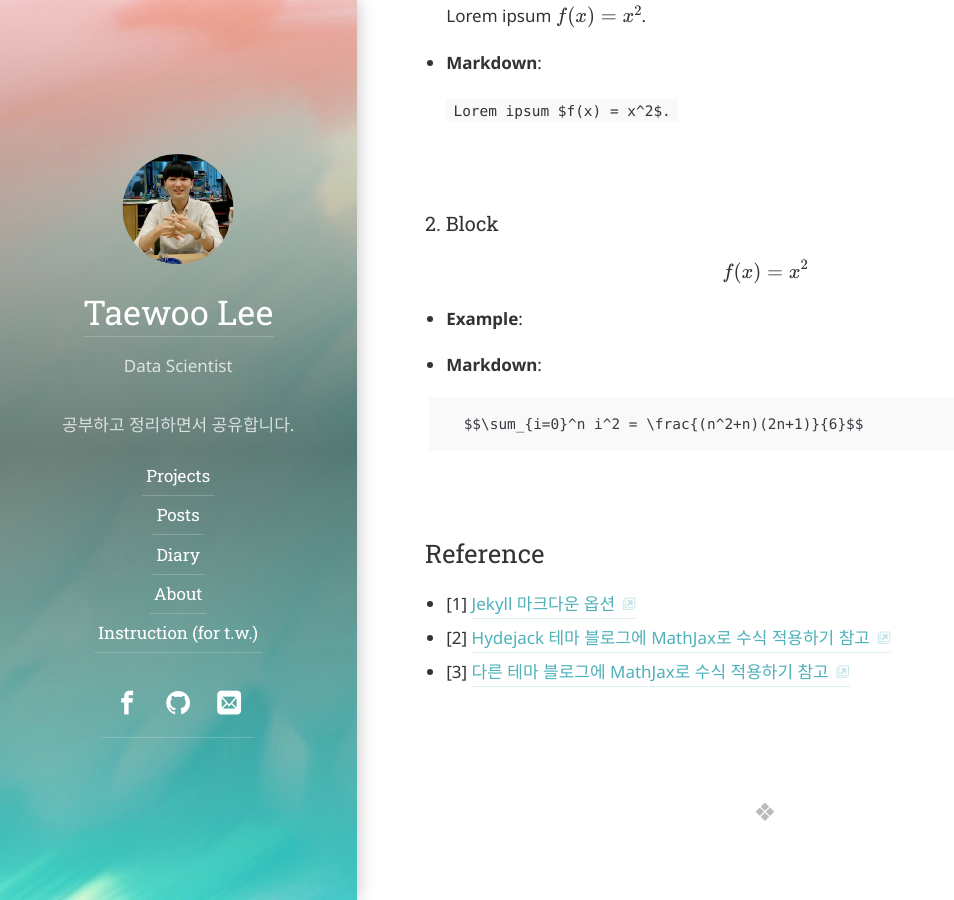
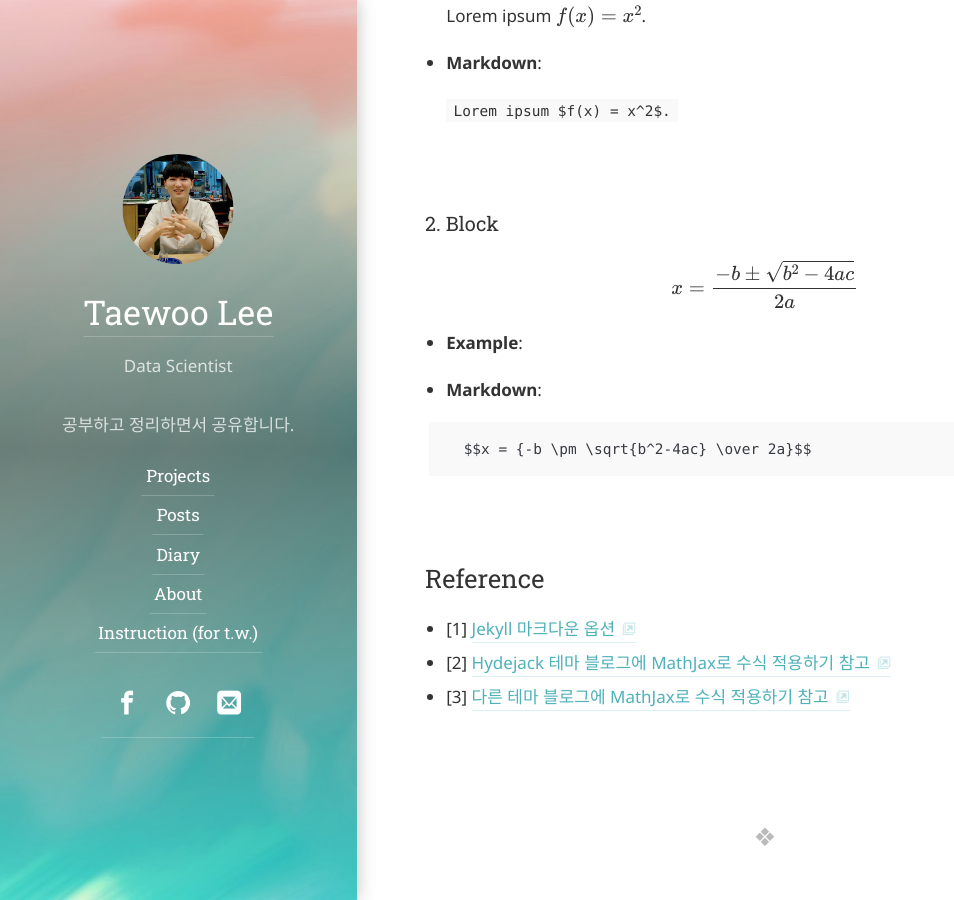
Before and after one commit to TaeWoo21/past_TaeWoo21.github.io, a Jekyll site: the page built from posts/_posts/2021-03-31-github_blog_mathjax.md, in a window 1280 px wide and 900 px high, scrolled down 3223 px. Shown: the whole window, without its empty margins (0-954 px from the left). Built offline with Jekyll 4.4.1, drawn with Linux system fonts in a browser that asks for light colours; some web fonts are replaced; formulas are drawn with MathJax 3; comment, search, counter and statistics services are not loaded.

Commit message:
post update

````diff
--- a/posts/_posts/2021-03-31-github_blog_mathjax.md
+++ b/posts/_posts/2021-03-31-github_blog_mathjax.md
@@ -105,7 +105,7 @@ use_math: true
 
 ### 2. Block
 
-$$ f(x) = x^2 $$
+$$x = {-b \pm \sqrt{b^2-4ac} \over 2a}$$
 
 - <b>Example</b>:
 
@@ -114,8 +114,8 @@ $$ f(x) = x^2 $$
 - <b>Markdown</b>:
 
     ```
-    $$\sum_{i=0}^n i^2 = \frac{(n^2+n)(2n+1)}{6}$$
-```
+    $$x = {-b \pm \sqrt{b^2-4ac} \over 2a}$$
+	```
 
 
 ## Reference
````
